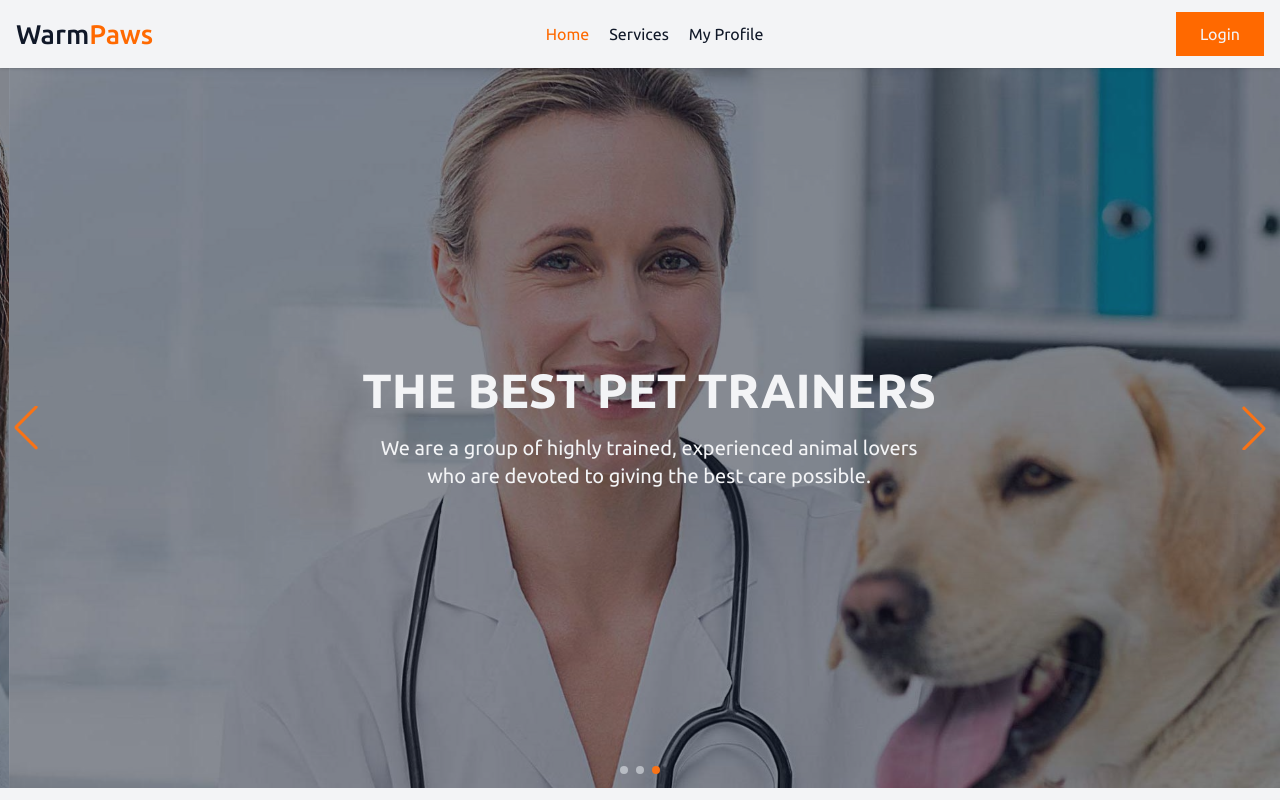
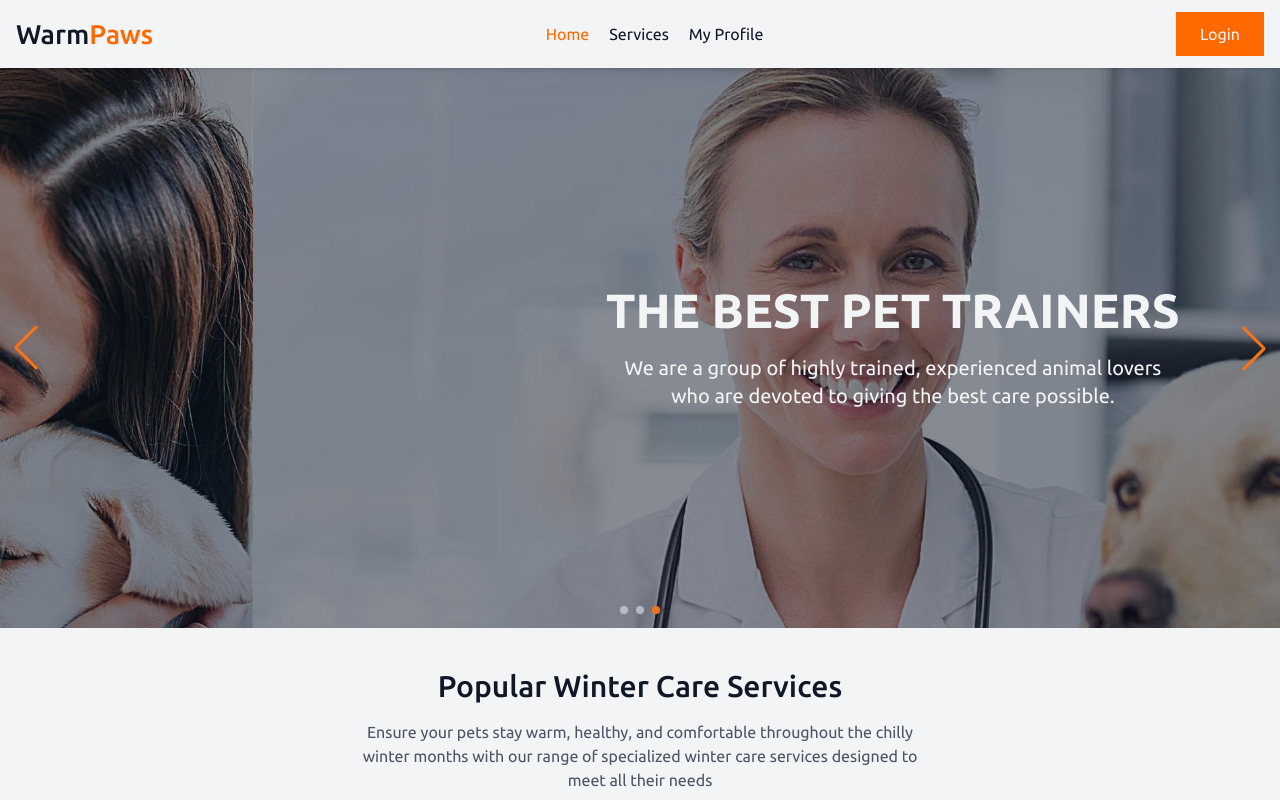
Before and after one commit to LitanMolla/WarmPaws, a React (Vite) app: page / in a window 1280 px wide. Shown: the top 800 px of the page. Built offline with nearby package versions, Linux system fonts and the light colour scheme; no server answers.

Commit message:
btn and slider width updated

```diff
--- a/src/components/Hero/Hero.jsx
+++ b/src/components/Hero/Hero.jsx
@@ -11,11 +11,11 @@ import bg1 from '../../assets/images/bg1.jpg';
 import bg2 from '../../assets/images/bg2.jpg';
 import bg3 from '../../assets/images/bg3.jpg';
 import Container from '../Container/Container';
-import { Link } from 'react-router';
 
 const Hero = () => {
     return (
-        <div className="hero-slider">
+        <div className="">
+            <div className="hero-slider">
             <Swiper
                 modules={[Navigation, Pagination, Autoplay]}
                 spaceBetween={0}
@@ -26,7 +26,7 @@ const Hero = () => {
                 loop={true}
             >
                 <SwiperSlide>
-                    <div className="relative">
+                    <div className="relative max-h-[70vh]">
                         <img src={bg1} alt="Slide 1" className="w-full h-auto object-cover" />
                         <div className="absolute inset-0 bg-gray-900/50">
                             <div className="absolute top-1/2 left-0 right-0 -translate-y-1/2" >
@@ -43,7 +43,7 @@ const Hero = () => {
                     </div>
                 </SwiperSlide>
                 <SwiperSlide>
-                    <div className="relative">
+                    <div className="relative max-h-[70vh]">
                         <img src={bg2} alt="Slide 1" className="w-full h-auto object-cover" />
                         <div className="absolute inset-0 bg-gray-900/50">
                             <div className="absolute top-1/2 left-0 right-0 -translate-y-1/2" >
@@ -62,7 +62,7 @@ const Hero = () => {
                     </div>
                 </SwiperSlide>
                 <SwiperSlide>
-                    <div className="relative">
+                    <div className="relative max-h-[70vh]">
                         <img src={bg3} alt="Slide 1" className="w-full h-auto object-cover" />
                         <div className="absolute inset-0 bg-gray-900/50">
                             <div className="absolute top-1/2 left-0 right-0 -translate-y-1/2" >
@@ -80,6 +80,7 @@ const Hero = () => {
                 </SwiperSlide>
             </Swiper>
         </div>
+        </div>
     );
 };
 
--- a/src/layouts/Footer/Footer.jsx
+++ b/src/layouts/Footer/Footer.jsx
@@ -45,7 +45,7 @@ const Footer = () => {
             </div>
           </div>
           <hr className='border-gray-300' />
-          <p className='text-center py-5'>Copyright © 2025. All right reserved by <Link to='/' className='duration-300 hover:text-orange-500'>WarmPaws</Link> | <Link to='/privacy-policy' className='duration-300 hover:text-orange-500'>Privacy Policy</Link></p>
+          <p className='text-center py-5'>Copyright © 2025. All right reserved by <Link to='/' className='duration-300 hover:text-orange-500'>WarmPaws</Link></p>
         </Container>
       </footer>
     </>
--- a/src/layouts/Header/Header.jsx
+++ b/src/layouts/Header/Header.jsx
@@ -34,7 +34,7 @@ const Header = () => {
                                     </>
                                 }
                             </button>
-                            {user ? <button onClick={handleLogOut} className='bg-orange-500 text-gray-100 px-6 py-2.5 duration-300 hover:bg-gray-900 cursor-pointer'>Logout</button> : <Link to='/login' className='bg-orange-500 text-gray-100 px-6 py-2.5 duration-300 hover:bg-gray-900'>Login</Link>}
+                            {user ? <button onClick={handleLogOut} className='bg-orange-500 text-gray-100 px-6 py-2.5 duration-300 hover:bg-orange-600 cursor-pointer'>Logout</button> : <Link to='/login' className='bg-orange-500 text-gray-100 px-6 py-2.5 duration-300 hover:bg-orange-600'>Login</Link>}
 
                         </div>
                         {/* bar for show mobile menu */}
@@ -46,7 +46,7 @@ const Header = () => {
                             {menu}
                         </ul>
                         <div className="md:hidden flex gap-5 items-center justify-center mt-5 ">
-                            {user ? <button onClick={handleLogOut} className='bg-orange-500 text-gray-100 px-6 py-2.5 duration-300 hover:bg-gray-900 cursor-pointer'>Logout</button> : <Link to='/login' className='bg-orange-500 text-gray-100 px-6 py-2.5 duration-300 hover:bg-gray-900 block'>Login</Link>}
+                            {user ? <button onClick={handleLogOut} className='bg-orange-500 text-gray-100 px-6 py-2.5 duration-300 hover:bg-orange-600 cursor-pointer'>Logout</button> : <Link to='/login' className='bg-orange-500 text-gray-100 px-6 py-2.5 duration-300 hover:bg-orange-600 block'>Login</Link>}
                             <button className='group relative cursor-pointer group'>
                                 {user
                                     &&
```
